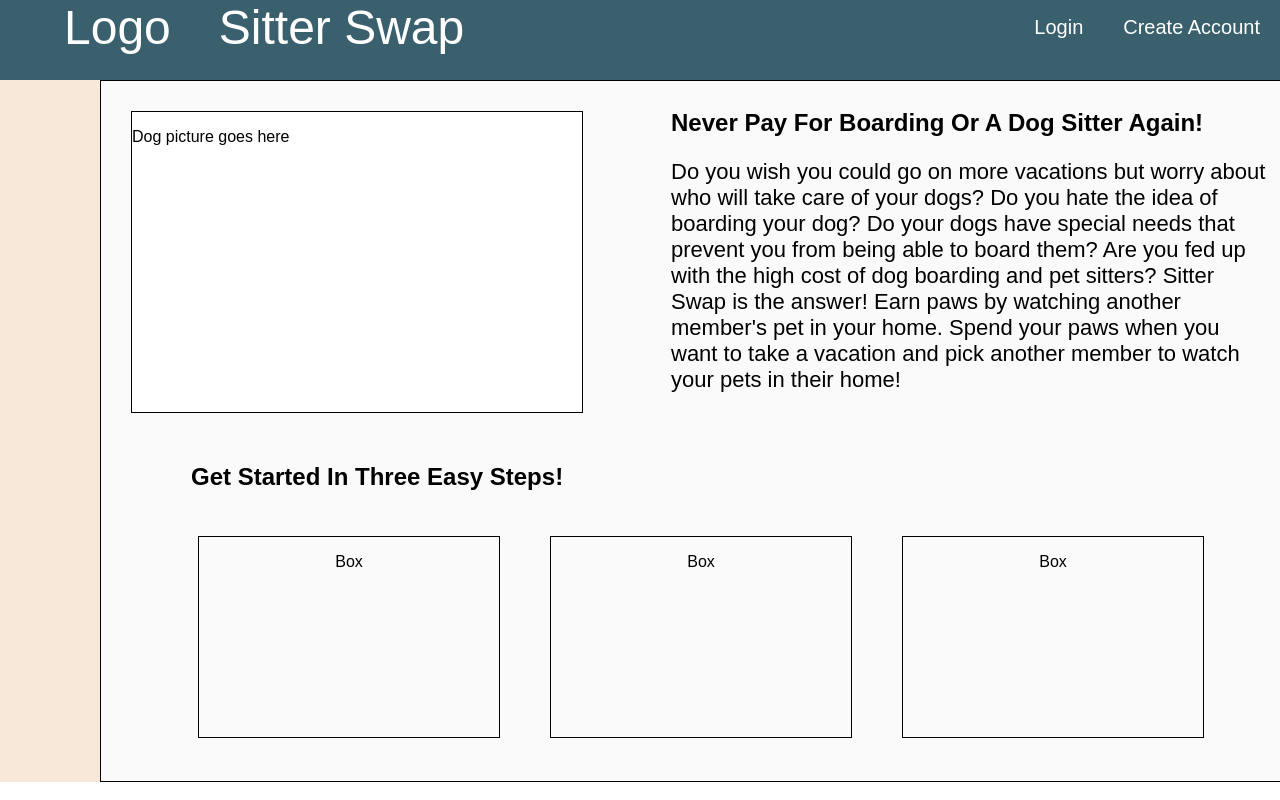
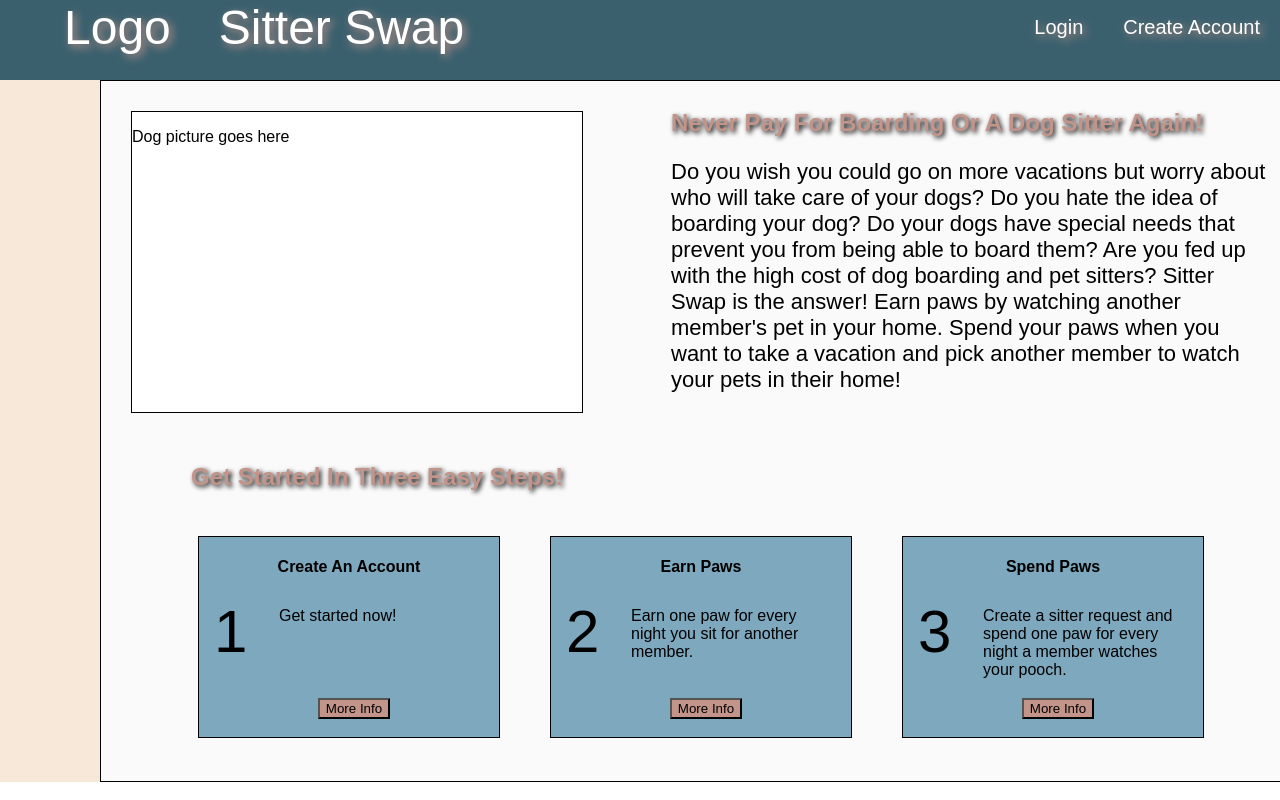
Before and after one commit to blsrofe/sitter-swap, a React (Create React App) app: page / in a window 1280 px wide. Shown: the top 800 px of the page. Built offline with nearby package versions, Linux system fonts and the light colour scheme.

Commit message:
Add styling to index page

```diff
--- a/src/App.css
+++ b/src/App.css
@@ -30,10 +30,11 @@ nav ul li a {
 	padding: 1em;
 	color: #fff;
   font-size: 1.25em;
+  text-shadow: 3px 3px 8px #c2948a;
 }
 
 nav ul li a:hover {
-	color: blue;
+	color: #c2948a;
 }
 
 .content-panel {
@@ -69,6 +70,8 @@ nav ul li a:hover {
 #get-started {
   margin-left: 90px;
   margin-top: 50px;
+  color: #c2948a;
+  text-shadow: 2px 2px 5px black;
 }
 
 .info-panel {
@@ -82,6 +85,33 @@ nav ul li a:hover {
   height: 200px;
   border: black solid 1px;
   display: inline-block;
-  text-align: center;
   margin: 25px;
+  vertical-align: top;
+  background-color: #7ea8be;
 }
+
+.number {
+  font-size: 60px;
+  float: left;
+  width: 30px;
+  margin-top: 0px;
+  margin-left: 15px;
+}
+
+#box-text {
+  height: 75px;
+  width: 200px;
+  margin-left: 80px;
+  padding-top: 10px;
+  text-align: left;
+}
+
+.info-box button {
+  margin-left: -35px;
+  background-color: #c2948a;
+}
+
+.rose {
+  color: #c2948a;
+  text-shadow: 2px 2px 5px black;
+}
--- a/src/components/InfoBox.js
+++ b/src/components/InfoBox.js
@@ -4,7 +4,10 @@ class InfoBox extends Component {
   render() {
     return(
       <article className="info-box">
-        <p>Box</p>
+        <h4>{this.props.title}</h4>
+        <p className="number">{this.props.number}</p>
+        <p id="box-text">{this.props.text}</p>
+        <button>More Info</button>
       </article>
     )
   }
--- a/src/components/InfoPanel.js
+++ b/src/components/InfoPanel.js
@@ -1,13 +1,17 @@
 import React, { Component } from 'react'
 import InfoBox from './InfoBox'
+
+const text1 = "Get started now!"
+const text2 = "Earn one paw for every night you sit for another member."
+const text3 = "Create a sitter request and spend one paw for every night a member watches your pooch."
 
 class InfoPanel extends Component {
   render() {
     return(
       <section className="info-panel">
-        <InfoBox />
-        <InfoBox />
-        <InfoBox />
+        <InfoBox number="1" title="Create An Account" text={text1}/>
+        <InfoBox number="2" title="Earn Paws" text={text2}/>
+        <InfoBox number="3" title="Spend Paws" text={text3}/>
       </section>
     )
   }
--- a/src/components/MainText.js
+++ b/src/components/MainText.js
@@ -4,7 +4,7 @@ class MainText extends Component {
   render() {
     return(
       <article className="main-text">
-        <h2>Never Pay For Boarding Or A Dog Sitter Again!</h2>
+        <h2 className="rose">Never Pay For Boarding Or A Dog Sitter Again!</h2>
         <p>Do you wish you could go on more vacations but worry about who will take care of your dogs? Do you hate the idea of boarding your dog? Do your dogs have special needs that prevent you from being able to board them? Are you fed up with the high cost of dog boarding and pet sitters? Sitter Swap is the answer! Earn paws by watching another member&#39;s pet in your home. Spend your paws when you want to take a vacation and pick another member to watch your pets in their home!</p>
       </article>
     )
```
